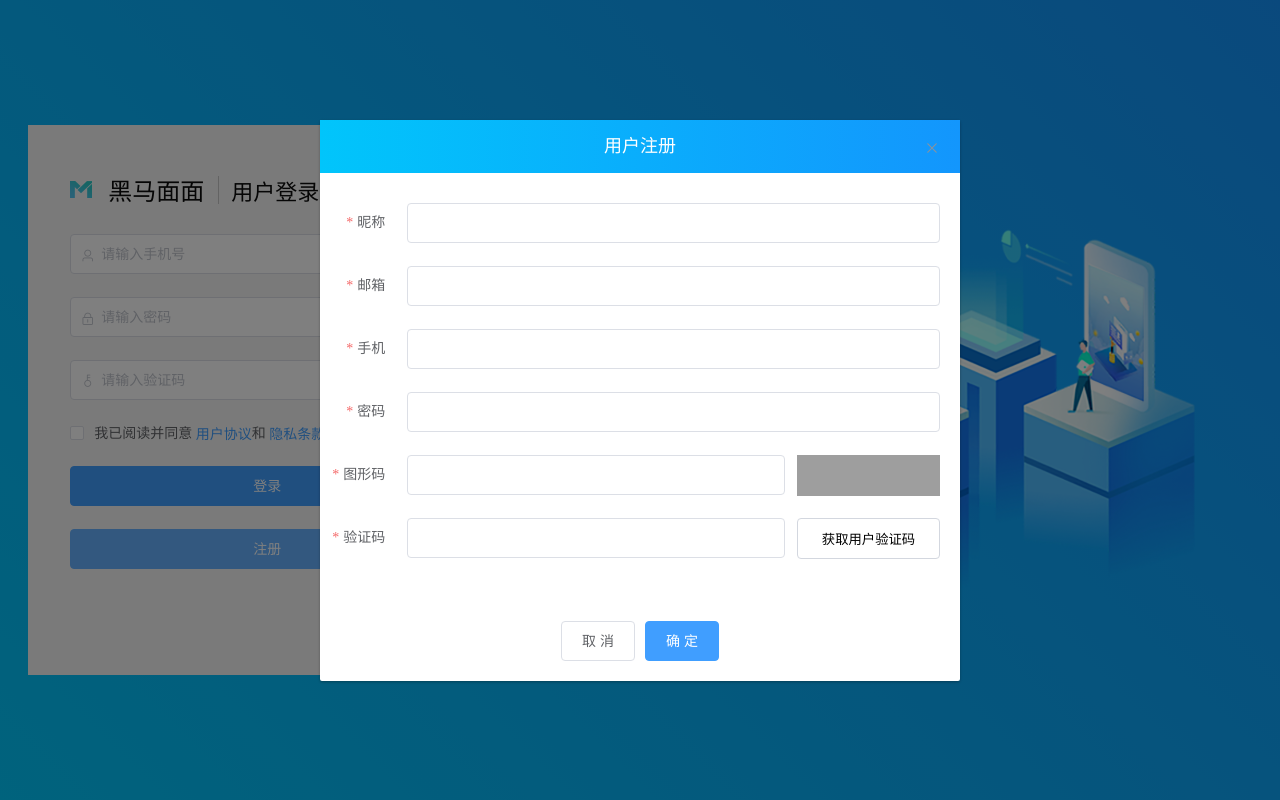
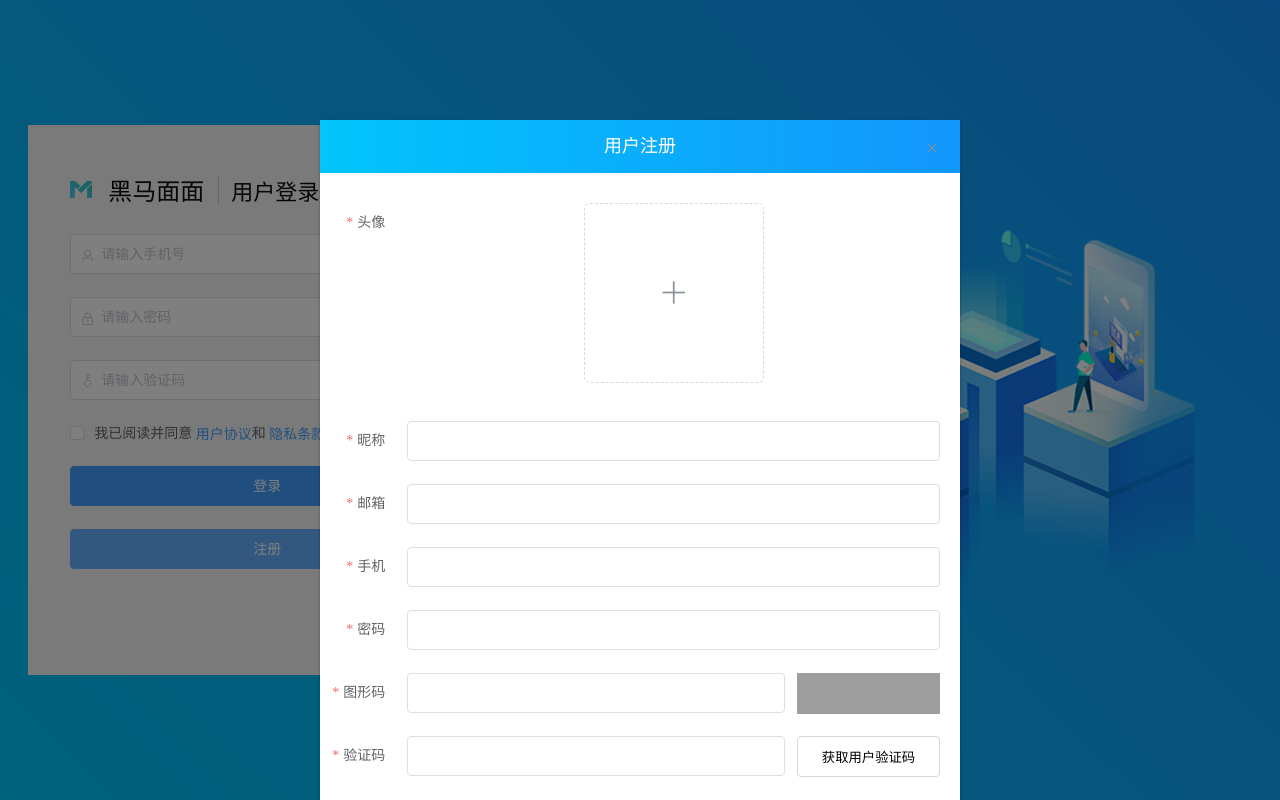
Before and after one commit to yixiaoweishuihuan/heimamm, a Vue app: page /#/login in a window 1280 px wide. Both pictures are taken after a click on the button "注册". Built offline with nearby package versions, Linux system fonts and the light colour scheme; grey boxes are pictures that could not be loaded.

Commit message:
注册页面头像模块和登录页面验证模块完成

```diff
--- /dev/null
+++ b/src/api/login.js
@@ -0,0 +1,21 @@
+//login 登录页面 接口封装
+//导入 axios
+import axios from 'axios';
+
+// 创建一个新的axios对象 并设置基地址
+var instance = axios.create({
+    baseURL:process.env.VUE_APP_URL
+})
+
+//登录的 login 方法
+export function apiLogin(phone,password,code){
+    return instance({
+        url:"/login",
+        method:"post",
+        data:{
+            phone,
+            password,
+            code
+        }
+    })
+}
--- /dev/null
+++ b/src/api/register.js
@@ -0,0 +1,48 @@
+//封装 注册方法
+//导入axios
+import axios from 'axios'
+
+//创建一个新的 axios 对象 并创建一个基地址
+var instance = axios.create({
+    baseURL:process.env.VUE_APP_URL
+})
+
+//获取短信验证码的方法 apiGetCode()
+export function apiGetCode({
+    code,
+    phone
+}) {
+    return instance({
+        url: "/sendsms",
+        method: "post",
+        data: {
+            code,
+            phone,
+        },
+        //跨域时携带cookie
+        withCredentials: true
+    })
+}
+
+//提交注册信息的方法 submit()
+export function submit({
+    username,
+    phone,
+    email,
+    avatar,
+    password,
+    rcode
+}) {
+    return instance({
+        url: "/register",
+        method: 'post',
+        data: {
+            username,
+            phone,
+            email,
+            avatar,
+            password,
+            rcode
+        }
+    })
+}
--- /dev/null
+++ b/src/utils/mycheck.js
@@ -0,0 +1,23 @@
+//封装login 自定义验证方法
+
+//手机验证规则
+export function checkPhone(rule, value, callback){
+    var reg = /^(0|86|17951)?(13[0-9]|15[012356789]|166|17[3678]|18[0-9]|14[57])[0-9]{8}$/;
+    // 验证参数的合法
+    if (reg.test(value)) {
+      callback();
+    } else {
+      callback(new Error("手机号格式不正确"));
+    }
+  }
+
+  //邮箱验证规则
+  export function checkEmail(rule, value, callback){
+    var reg = /\w+([-+.]\w+)*@\w+([-.]\w+)*\.\w+([-.]\w+)*/;
+    // 验证参数的合法
+    if (reg.test(value)) {
+      callback();
+    } else {
+      callback(new Error("邮箱不合法"));
+    }
+  }
--- a/src/views/login/components/register.vue
+++ b/src/views/login/components/register.vue
@@ -1,7 +1,22 @@
 <template>
   <div>
-    <el-dialog title="用户注册" :visible.sync="dialogFormVisible">
+    <el-dialog title="用户注册" :visible.sync="dialogFormVisible" :close-on-click-modal="false">
       <el-form :model="form" :rules="rules" ref="form">
+        <!-- 头像 -->
+        <el-form-item label="头像" :label-width="formLabelWidth" prop="avator">
+          <el-upload
+            class="avatar-uploader"
+            :action="imgUpload"
+            name="image"
+            :show-file-list="false"
+            :on-success="handleAvatarSuccess"
+            :before-upload="beforeAvatarUpload"
+          >
+            <img v-if="imageUrl" :src="imageUrl" class="avatar" />
+            <i v-else class="el-icon-plus avatar-uploader-icon"></i>
+          </el-upload>
+        </el-form-item>
+
         <el-form-item label="昵称" :label-width="formLabelWidth" prop="nickname">
           <el-input v-model="form.nickname" autocomplete="off"></el-input>
         </el-form-item>
@@ -30,61 +45,51 @@
               <el-input v-model="form.checkCode" autocomplete="off"></el-input>
             </el-col>
             <el-col :span="7" class="btnstyle">
-              <button class="btn" @click.prevent="getNum" :disabled="time!==0">{{time===0?"获取用户验证码":time}}</button>
+              <button
+                class="btn"
+                @click.prevent="getNum"
+                :disabled="time!==0"
+              >{{time===0?"获取用户验证码":time}}</button>
             </el-col>
           </el-row>
         </el-form-item>
       </el-form>
       <div slot="footer" class="dialog-footer">
-        <el-button @click.prevent="dialogFormVisible = false">取 消</el-button>
+        <el-button @click.prevent="cancel">取 消</el-button>
         <el-button type="primary" @click.prevent="checkMsg">确 定</el-button>
       </div>
     </el-dialog>
   </div>
 </template>
 <script>
-//导入 apiGetCode 方法
-import apiGetCode from "../../../api/regidter";
-// 定义校验方法
-// 定义一个邮箱的正则
-var checkEmail = (rule, value, callback) => {
-  var reg = /\w+([-+.]\w+)*@\w+([-.]\w+)*\.\w+([-.]\w+)*/;
-  // 验证参数的合法
-  if (reg.test(value)) {
-    callback();
-  } else {
-    callback(new Error("邮箱不合法"));
-  }
-};
-// 定义一个手机的正则
-var checkPhone = (rule, value, callback) => {
-  var reg = /^(0|86|17951)?(13[0-9]|15[012356789]|166|17[3678]|18[0-9]|14[57])[0-9]{8}$/;
-  // 验证参数的合法
-  if (reg.test(value)) {
-    callback();
-  } else {
-    callback(new Error("手机号格式不正确"));
-  }
-};
+//导入 apiGetCode submit 方法
+import { apiGetCode, submit } from "@/api/register";
+
+//导入自定义验证规则
+import {checkPhone,checkEmail} from "@/utils/mycheck.js"
+
 export default {
   data() {
     return {
       dialogFormVisible: false, //是否显示注册面板
+      formLabelWidth: "87.3px",
       form: {
+        avator: "", //头像属性
         nickname: "",
         email: "",
         phone: "",
         password: "",
-        code: "",
-        checkCode: ""
+        code: "", //图形码
+        checkCode: "" //验证码
       },
       rules: {
+        avator: [{ required: true, message: "头像不能为空", trigger: "blur" }],
         nickname: [
           { required: true, message: "用户名不能为空", trigger: "blur" },
           {
             min: 5,
-            max: 10,
-            message: "用户名长度为5~10个字符",
+            max: 15,
+            message: "用户名长度为5~15个字符",
             trigger: "blur"
           }
         ],
@@ -101,33 +106,59 @@ export default {
           { min: 5, max: 10, message: "密码长度为5~10个字符", trigger: "blur" }
         ],
         code: [
-          { required: true, message: "密码不能为空", trigger: "blur" },
-          { min: 4, max: 4, message: "密码长度为4个字符", trigger: "blur" }
+          { required: true, message: "图形码不能为空", trigger: "blur" },
+          { min: 4, max: 4, message: "图形码长度为4个字符", trigger: "blur" }
         ],
         checkCode: [
-          { required: true, message: "密码不能为空", trigger: "blur" },
-          { min: 5, max: 5, message: "密码长度为5个字符", trigger: "blur" }
+          { required: true, message: "验证码不能为空", trigger: "blur" },
+          { min: 4, max: 4, message: "验证码长度为4个字符", trigger: "blur" }
         ]
       },
-      formLabelWidth: "87.3px",
       imgUrl:
-        process.env.VUE_APP_ONLINEURL +
-        "/captcha?type=sendsms&time=" +
-        Date.now(), //图片验证码
+        process.env.VUE_APP_URL + "/captcha?type=sendsms&time=" + Date.now(), //图片验证码
       tiemID: null, //定时器
-      time: 0
+      time: 0, //禁用时间
+      imgUpload: process.env.VUE_APP_URL + "/uploads", //上传头像的地址
+      imageUrl: null //头像地址
     };
   },
   methods: {
+    //点击取消 清空表单 并隐藏注册面板
+    cancel() {
+      //隐藏注册面板
+      this.dialogFormVisible = false;
+      //清空 头像图片
+      this.imageUrl = "";
+      //清空表单信息
+      this.$refs.form.resetFields();
+    },
     //点击确定按钮验证
     checkMsg() {
       this.$refs.form.validate(valid => {
         if (valid) {
-          // this.dialogFormVisible = false;
-          this.$message({
-            message: "恭喜你，注册成功",
-            type: "success"
-          });
+          submit({
+            username: this.form.nickname,
+            phone: this.form.phone,
+            email: this.form.email,
+            avatar: this.form.avator,
+            password: this.form.password,
+            rcode: this.form.checkCode
+          })
+            .then(res => {
+              if (res.data.code == 200) {
+                this.$message.success({
+                  message: "注册成功！",
+                  type: "success"
+                });
+                //清空表单 并隐藏注册面板
+                this.cancel();
+              } else {
+                this.$message.error(res.data.message);
+              }
+            })
+            .catch(err => {
+              window.console.log(err);
+            });
         } else {
           this.$message.error("注册失败");
           return false;
@@ -137,12 +168,20 @@ export default {
     //切换图片验证码
     changeImg() {
       this.imgUrl =
-        process.env.VUE_APP_ONLINEURL +
-        "/captcha?type=sendsms&time=" +
-        Date.now();
+        process.env.VUE_APP_URL + "/captcha?type=sendsms&time=" + Date.now();
     },
     //点击获取验证码按钮 获取短信验证码
     getNum() {
+      // 判断手机号是否合法
+      var phoneReg = /^(0|86|17951)?(13[0-9]|15[012356789]|166|17[3678]|18[0-9]|14[57])[0-9]{8}$/;
+      if (!phoneReg.test(this.form.phone)) {
+        this.$message.error("手机号不合法");
+        return;
+      }
+      //判断图片验证码是否合法
+      if (this.form.code.trim().length !== 4) {
+        return this.$message.error("验证码不合法");
+      }
       // 将时间设置为 60s
       this.time = 60;
       // 添加一个定时器：判断当前按钮是否可以点击
@@ -161,11 +200,38 @@ export default {
         phone: this.form.phone
       })
         .then(res => {
-          window.console.log(res);
+          if (res.data.code == 200) {
+            this.$message.success({
+              message: res.data.data.captcha,
+              type: "success"
+            });
+          } else {
+            this.$message.error(res.data.message);
+          }
         })
         .catch(err => {
           window.console.log(err);
         });
+    },
+
+    //头像模块
+    //头像上传成功后执行的回调函数
+    handleAvatarSuccess(res, file) {
+      this.imageUrl = URL.createObjectURL(file.raw);
+      this.form.avator = res.data.file_path;
+      this.$refs.form.validateField("avator");
+    },
+    //头像上传前执行的回调函数
+    beforeAvatarUpload(file) {
+      const isJPG = file.type === "image/jpeg" || "image/png" || "image/gif";
+      const isLt2M = file.size / 1024 / 1024 < 2;
+      if (!isJPG) {
+        this.$message.error("上传头像图片只能是 JPG 格式!");
+      }
+      if (!isLt2M) {
+        this.$message.error("上传头像图片大小不能超过 2MB!");
+      }
+      return isJPG && isLt2M;
     }
   }
 };
@@ -206,6 +272,35 @@ export default {
       background-color: #fff;
     }
   }
+
+  // 头像
+  .avatar-uploader {
+    text-align: center;
+
+    .el-upload {
+      border: 1px dashed #d9d9d9;
+      border-radius: 6px;
+      cursor: pointer;
+      position: relative;
+      overflow: hidden;
+    }
+    .el-upload:hover {
+      border-color: #409eff;
+    }
+    .avatar-uploader-icon {
+      font-size: 28px;
+      color: #8c939d;
+      width: 178px;
+      height: 178px;
+      line-height: 178px;
+      text-align: center;
+    }
+    .avatar {
+      width: 178px;
+      height: 178px;
+      display: block;
+    }
+  }
 }
 .el-dialog__footer {
   text-align: center;
--- a/src/views/login/index.vue
+++ b/src/views/login/index.vue
@@ -9,7 +9,7 @@
       </div>
       <!-- form 表单 -->
       <el-form ref="form" :rules="rules" :model="form" label-width="80px">
-        <el-form-item label-width="0">
+        <el-form-item label-width="0" prop="phone">
           <el-input v-model="form.phone" prefix-icon="el-icon-user" placeholder="请输入手机号"></el-input>
         </el-form-item>
         <el-form-item label-width="0" prop="password">
@@ -21,7 +21,7 @@
               <el-input v-model="form.checkCode" prefix-icon="el-icon-key" placeholder="请输入验证码"></el-input>
             </el-col>
             <el-col :span="8">
-              <img class="checkImg" src="../../assets/images/login_captcha.png" alt />
+              <img class="checkImg" :src="imgUrl" alt @click="changeImg" />
             </el-col>
           </el-row>
         </el-form-item>
@@ -50,6 +50,10 @@
 <script>
 //导入注册组件
 import register from "./components/register";
+//导入 自定义规则
+import { checkPhone } from "@/utils/mycheck.js";
+//导入 登录的 apiLogin 方法
+// import { apiLogin } from "@/api/login.js";
 export default {
   //注册
   components: {
@@ -64,6 +68,10 @@ export default {
         isChecked: [] //是否阅读
       },
       rules: {
+        phone: [
+          { required: true, message: "手机号不能为空", trigger: "blur" },
+          { validator: checkPhone, trigger: "blur" }
+        ],
         password: [
           { required: true, message: "密码不能为空", trigger: "blur" },
           { min: 5, max: 10, message: "密码长度为5~10个字符", trigger: "blur" }
@@ -80,14 +88,30 @@ export default {
             trigger: "change"
           }
         ]
-      }
+      },
+      imgUrl: process.env.VUE_APP_URL + "/captcha?type=login&xxx=" + Date.now() //验证码图片地址
     };
   },
   methods: {
+    //点击验证码图片 切换验证码
+    changeImg() {
+      this.imgUrl =
+        process.env.VUE_APP_URL + "/captcha?type=login&xxx=" + Date.now(); //验证码图片地址
+    },
     //登录
     onSubmit() {
       this.$refs.form.validate(valid => {
         if (valid) {
+          //发送请求 登录申请
+          // apiLogin({
+          //   phone:this.form.phone,
+          //   password:this.form.password,
+          //   code:this.form.checkCode
+          // }).then(res=>{
+          //   console.log(res);
+          // }).catch(err=>{
+          //   console.log(err);
+          // })
           this.$message({
             message: "验证成功！",
             type: "success"
```
Also changed, not shown: src/api/regidter.js (deleted, +0 -22 lines), src/router/index.js (+8 -0 lines).
